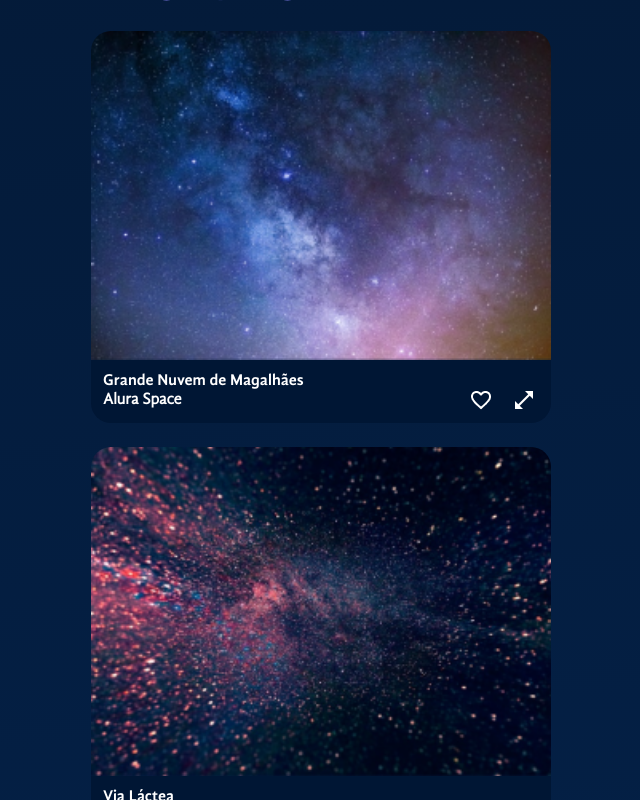
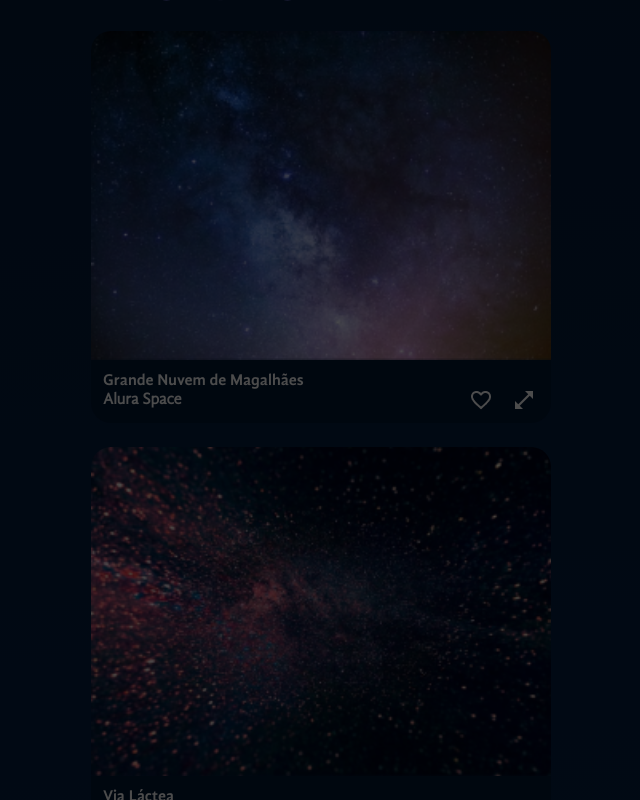
Before and after one commit to tenoriobn/space-styled-components, a React (Vite) app: page / in a window 1280 px wide. Both pictures are taken after a click on the button 669 px from the left and 1091 px from the top of the page. Shown: the part 691-1491 px from the top of the page, without its empty margins (145-785 px from the left). Built offline with nearby package versions, Linux system fonts and the light colour scheme.

Commit message:
Fundo com opacidade

```diff
--- a/src/componentes/ModalZoom/index.jsx
+++ b/src/componentes/ModalZoom/index.jsx
@@ -1,12 +1,34 @@
+import styled from "styled-components";
+import Imagem from "../Galeria/Imagem";
+
+const OverLay = styled.div`
+    background-color: rgba(0, 0, 0, 0.7);
+
+    position: fixed;
+    top: 0;
+    right: 0;
+    bottom: 0;
+    left: 0;
+`
+
+const DialogEstilizado = styled.dialog`
+    position: absolute;
+    top: 294px;
+`
+
 const ModalZoom = ( { foto } ) => {
     return (
         <>
-            <dialog open={!!foto}>
-                <p>Exemplo do Mozilla</p>
-                <form method="dialog">
-                    <button type="submit">ok</button>
-                </form>
-            </dialog>
+            {foto && <>
+            <OverLay />
+                <DialogEstilizado open={!!foto}>
+                    <Imagem foto={foto} expandida={true} />
+                    <p>Exemplo do Mozilla</p>
+                    <form method="dialog">
+                        <button type="submit">ok</button>
+                    </form>
+                </DialogEstilizado>
+            </>}
         </>
     )
 }
```
